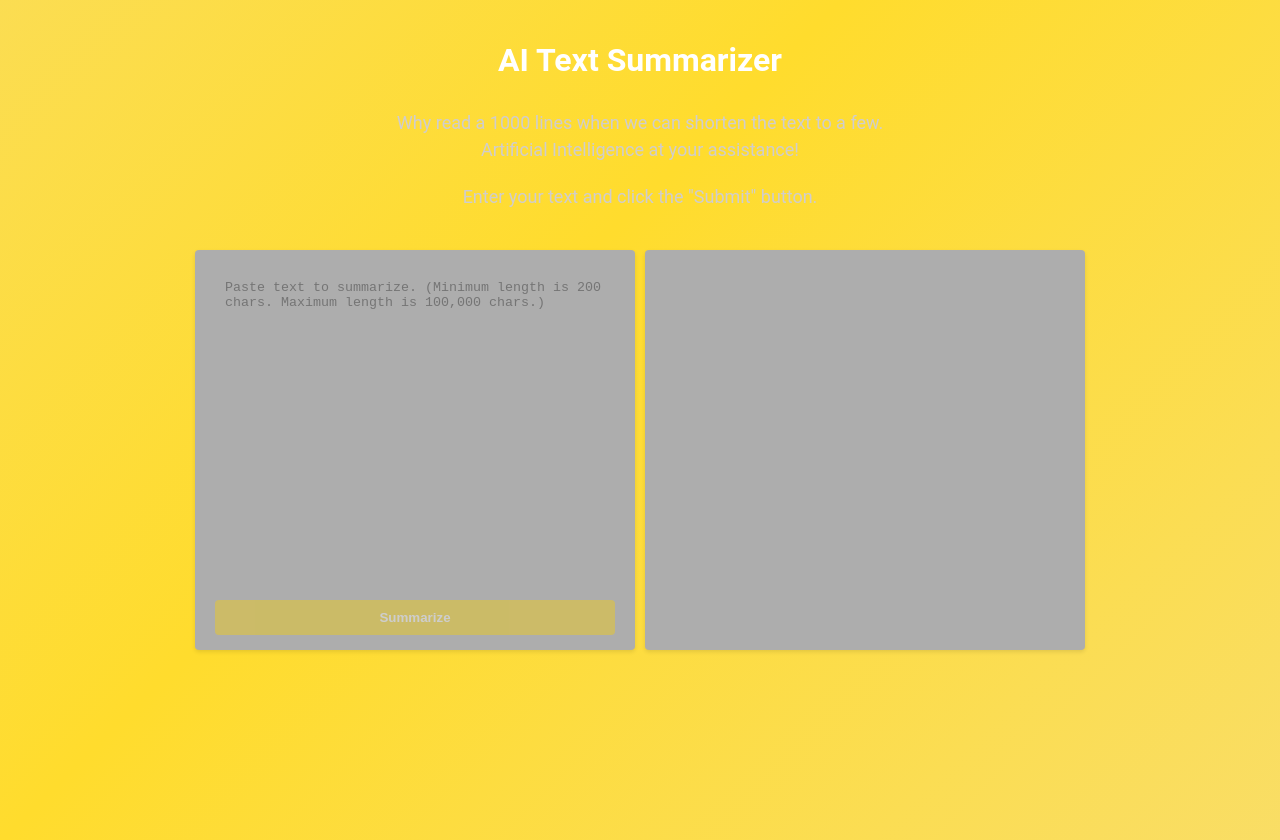
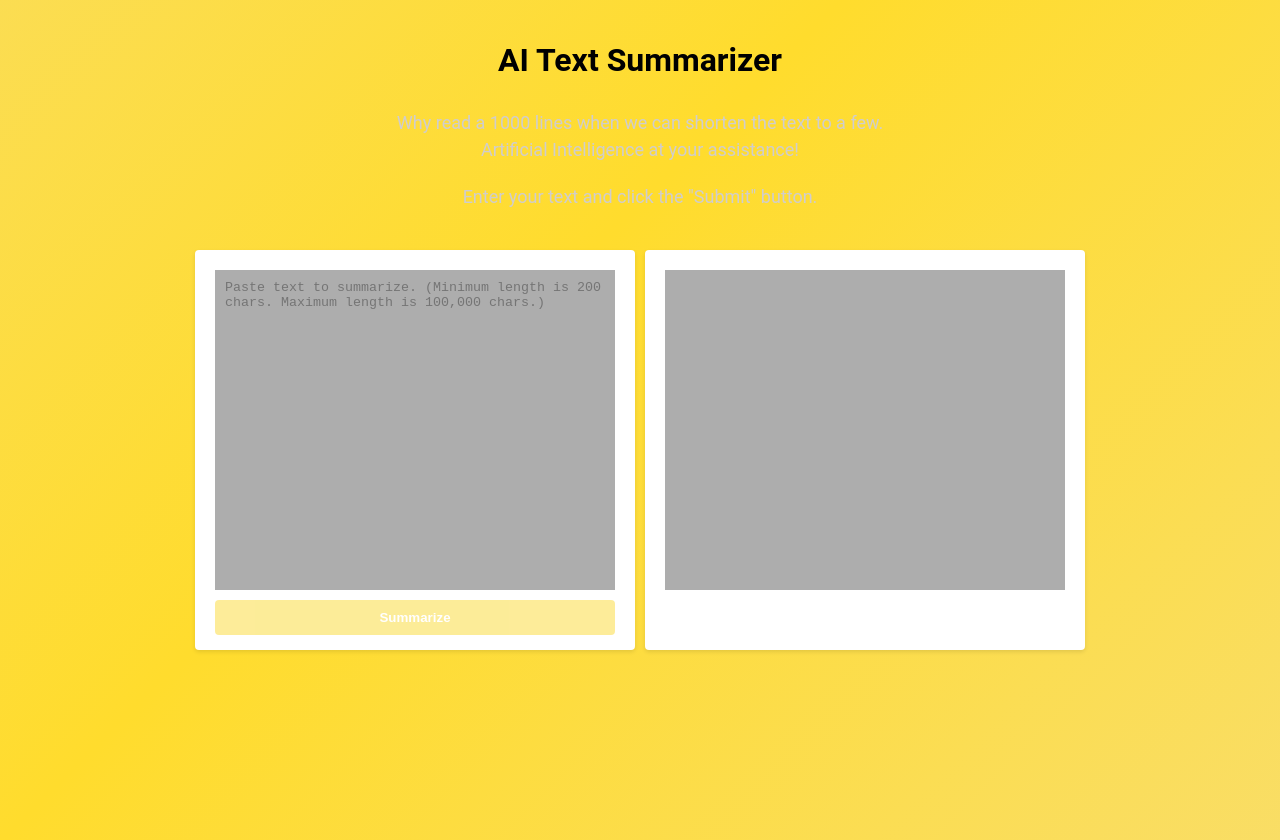
Before and after one commit to garimabhayanaa/AI-Text-Summarizer, a website: page public/index.html in a window 1280 px wide. Drawn offline with Linux system fonts and the light colour scheme.

Commit message:
Updated stylesheet.css

```diff
--- a/public/stylesheet.css
+++ b/public/stylesheet.css
@@ -18,7 +18,7 @@ body {
 h1 {
   text-align: center;
   font-weight: bold;
-  color: #ffffff;
+  color: black;
   margin-bottom: 30px;
   font-size: 32px;
 }
@@ -46,7 +46,7 @@ p {
   display: flex;
   flex-direction: column;
   padding: 20px;
-  background-color: #adadad;
+  background-color: white;
 }
 
 textarea {
```
